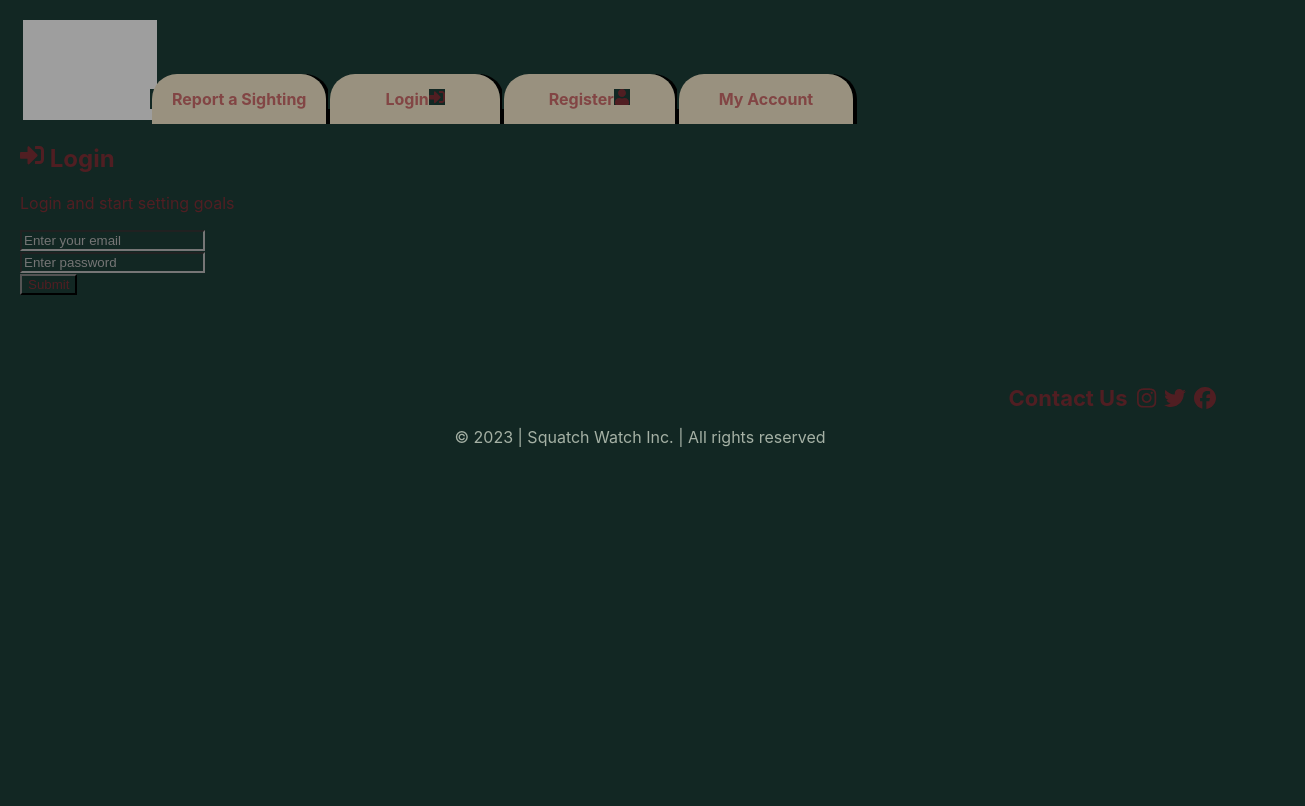
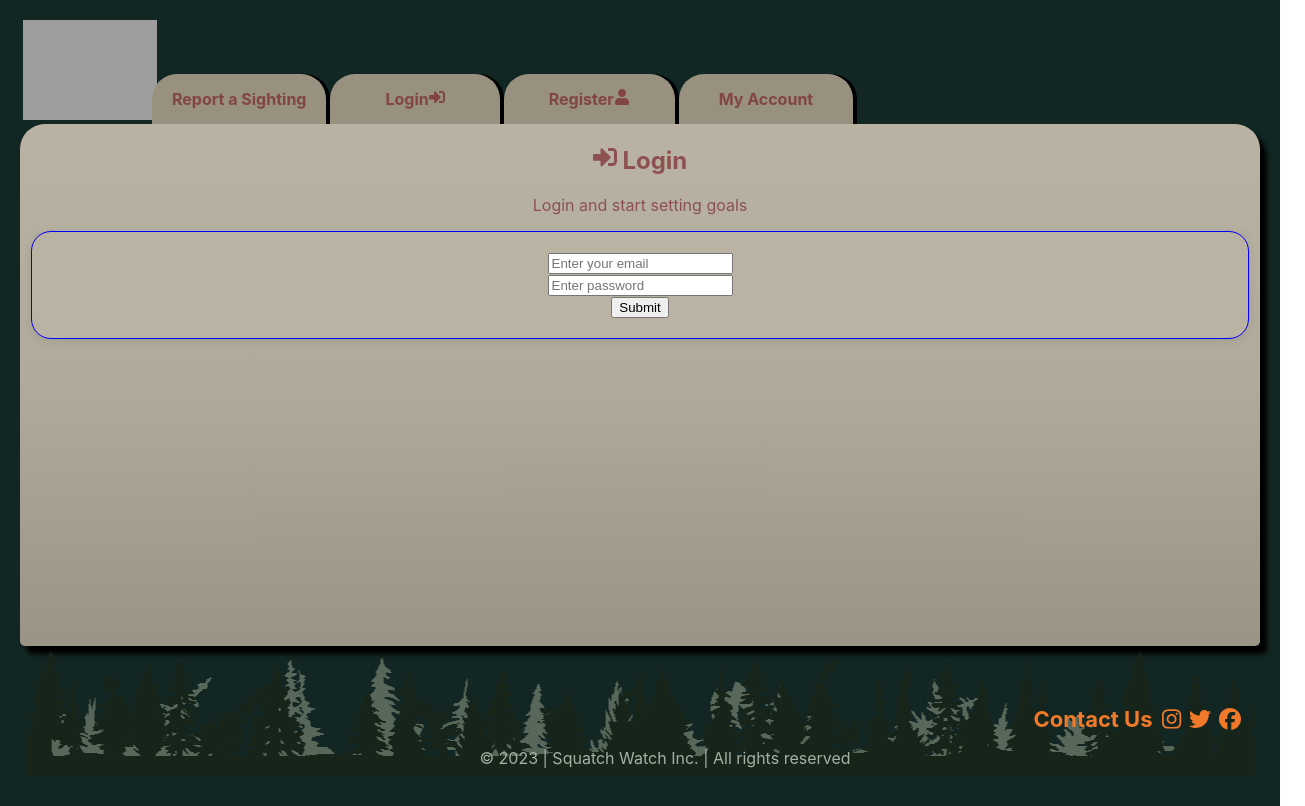
Before and after one commit to johncapovani/Squatch-Watch, a React (Create React App) app in the folder frontend/: page /login in a window 1280 px wide. Shown: the whole page, 1305 px wide, since content can reach past the window. Built offline with nearby package versions, Linux system fonts and the light colour scheme; grey boxes are pictures that could not be loaded.

Commit message:
fixing css

```diff
--- a/frontend/package.json
+++ b/frontend/package.json
@@ -4,6 +4,8 @@
   "proxy": "http://localhost:5000",
   "private": true,
   "dependencies": {
+    "@fortawesome/free-brands-svg-icons": "^6.2.1",
+    "@fortawesome/react-fontawesome": "^0.2.0",
     "@reduxjs/toolkit": "^1.9.1",
     "@testing-library/jest-dom": "^5.16.5",
     "@testing-library/react": "^13.4.0",
--- a/frontend/src/App.css
+++ b/frontend/src/App.css
@@ -1,11 +1,11 @@
-* {
+/* * {
     background-color: #122723;
     color: #751922a2;
-}
+} */
 
 .container {
     padding: 20px;
-
+    background-color: #122723;
 }
 
 .logo {
@@ -27,6 +27,8 @@
 .home {
     background-image: linear-gradient(to bottom, #bab3a3, #afaa9c, #999486);
     /* background-color:#bab3a3; */
+    color: #751922a2;
+    font-weight: bold;
     height: 70vh;
     border-radius: 25px 25px 5px 5px;
     text-align: center;
@@ -36,37 +38,56 @@
 .login {
     background-image: linear-gradient(to bottom, #bab3a3, #afaa9c, #999486);
     /* background-color: #bab3a3; */
-    height: 70vh;
+    color: #751922a2;
+    height: 65vh;
     border-radius: 25px 25px 5px 5px;
     text-align: center;
     box-shadow: 7px 8px 5px black;
+    padding: 1px;
 }
 
-.report {
+.lForm {
+    border: 1px solid blue;
+    margin: 10px;
+    padding: 20px;
+    flex: 1 1 0px;
+    background: #BAB3A3;
+    box-shadow: rgba(99, 99, 99, 0.2) 0px 2px 8px 0px;
+    border-radius: 20px;
+}
+
+.reportSightingContainer {
     background-image: linear-gradient(to bottom, #bab3a3, #afaa9c, #999486);
     /* background-color: #bab3a3; */
-    height: 70vh;
+    color: #751922a2;
+    height: 65vh;
     border-radius: 25px 25px 5px 5px;
     text-align: center;
     box-shadow: 7px 8px 5px black;
+    padding: 1px;
 }
 
 .register {
     background-image: linear-gradient(to bottom, #bab3a3, #afaa9c, #999486);
     /* background-color: #bab3a3; */
-    height: 70vh;
+    color: #751922a2;
+    height: 65vh;
     border-radius: 25px 25px 5px 5px;
     text-align: center;
     box-shadow: 7px 8px 5px black;
+    padding: 1px;
 }
 
 .account {
     background-image: linear-gradient(to bottom, #bab3a3, #afaa9c, #999486);
     /* background-color: #bab3a3; */
-    height: 70vh;
+    color: #751922a2;
+    font-weight: bold;
+    height: 65vh;
     border-radius: 25px 25px 5px 5px;
     text-align: center;
-    box-shadow: 4px 4px 5px black;
+    box-shadow: 7px 8px 5px black;
+    padding: 1px;
 }
 
 .list {
@@ -93,21 +114,25 @@
     padding: 15px 20px 15px 20px;
     font-weight: bold;
     /* font-family: walterturncoat; */
+    color: #751922a2;
 }
 
 .n2 {
     padding: 15px 55px 15px 55px;
     font-weight: bold;
+    color: #751922a2;
 }
 
 .n3 {
     padding: 15px 45px 15px 45px;
     font-weight: bold;
+    color: #751922a2;
 }
 
 .n4 {
     padding: 15px 40px 15px 40px;
     font-weight: bold;
+    color: #751922a2;
 }
 
 .nav:focus {
@@ -118,9 +143,9 @@
     background-color: #bab3a3;
 }
 
-.footer {
+/* .footer {
     display: flex;
     align-items: center;
     justify-content: center;
     margin: 2em 0em 0em 0em;
-}
+} */
--- a/frontend/src/pages/Create_Update_Sighting.css
+++ b/frontend/src/pages/Create_Update_Sighting.css
@@ -1,11 +1,11 @@
 
-.reportSightingContainer {
+/* .reportSightingContainer {
     background: #BAB3A3;
     border: 1px solid black;
     height: 65VH;
     padding: 10px;
     border-radius: 20px
-}
+} */
 
 .reportform-container {
 
@@ -48,6 +48,12 @@
 
 }
 
+.detailarea {
+    width: 1px;
+    max-height: 55vh;
+    padding: 5px;
+}
+
 /* Button Styling */
 
 .sightingButton {
@@ -78,8 +84,6 @@
 
 }
 
-
-
 .sightingButton:hover {
     box-shadow: rgba(0, 0, 0, 0.25) 0 8px 15px;
     transform: translateY(-2px);
--- a/frontend/src/pages/Login.jsx
+++ b/frontend/src/pages/Login.jsx
@@ -57,6 +57,7 @@ function Login() {
 
   return (
     <>
+    <div className='login'>
       <section className='heading'>
         <h1>
           <FaSignInAlt /> Login
@@ -64,8 +65,8 @@ function Login() {
         <p>Login and start setting goals</p>
       </section>
 
-      <section className='form'>
-        <form onSubmit={onSubmit}>
+      <section>
+        <form className='lForm' onSubmit={onSubmit}>
           <div className='form-group'>
             <input
               type='email'
@@ -75,7 +76,7 @@ function Login() {
               value={email}
               placeholder='Enter your email'
               onChange={onChange}
-            />
+              />
           </div>
           <div className='form-group'>
             <input
@@ -86,7 +87,7 @@ function Login() {
               value={password}
               placeholder='Enter password'
               onChange={onChange}
-            />
+              />
           </div>
 
           <div className='form-group'>
@@ -96,6 +97,7 @@ function Login() {
           </div>
         </form>
       </section>
+    </div>
     </>
   )
 }
--- a/frontend/src/pages/Register.jsx
+++ b/frontend/src/pages/Register.jsx
@@ -64,6 +64,7 @@ function Register() {
 
     return (
         <>
+        <div className='register'>
             <section className='heading'>
                 <h1>
                     <FaUser /> Register
@@ -71,7 +72,7 @@ function Register() {
                 <p>Please create an account</p>
             </section>
 
-            <section className='form'>
+            <section className='rForm'>
                 <form onSubmit={onSubmit}>
                     <div className='form-group'>
                         <input
@@ -124,6 +125,7 @@ function Register() {
                     </div>
                 </form>
             </section>
+            </div>
         </>
     )
 }
--- a/package.json
+++ b/package.json
@@ -21,8 +21,6 @@
   },
   "homepage": "https://github.com/johncapovani/Squatch-Watch#readme",
   "dependencies": {
-    "@fortawesome/free-brands-svg-icons": "^6.2.1",
-    "@fortawesome/react-fontawesome": "^0.2.0",
     "bcryptjs": "^2.4.3",
     "cors": "^2.8.5",
     "dotenv": "^16.0.3",
```
Also changed, not shown: 2 other files (tests, documents, lock files or other folders).
